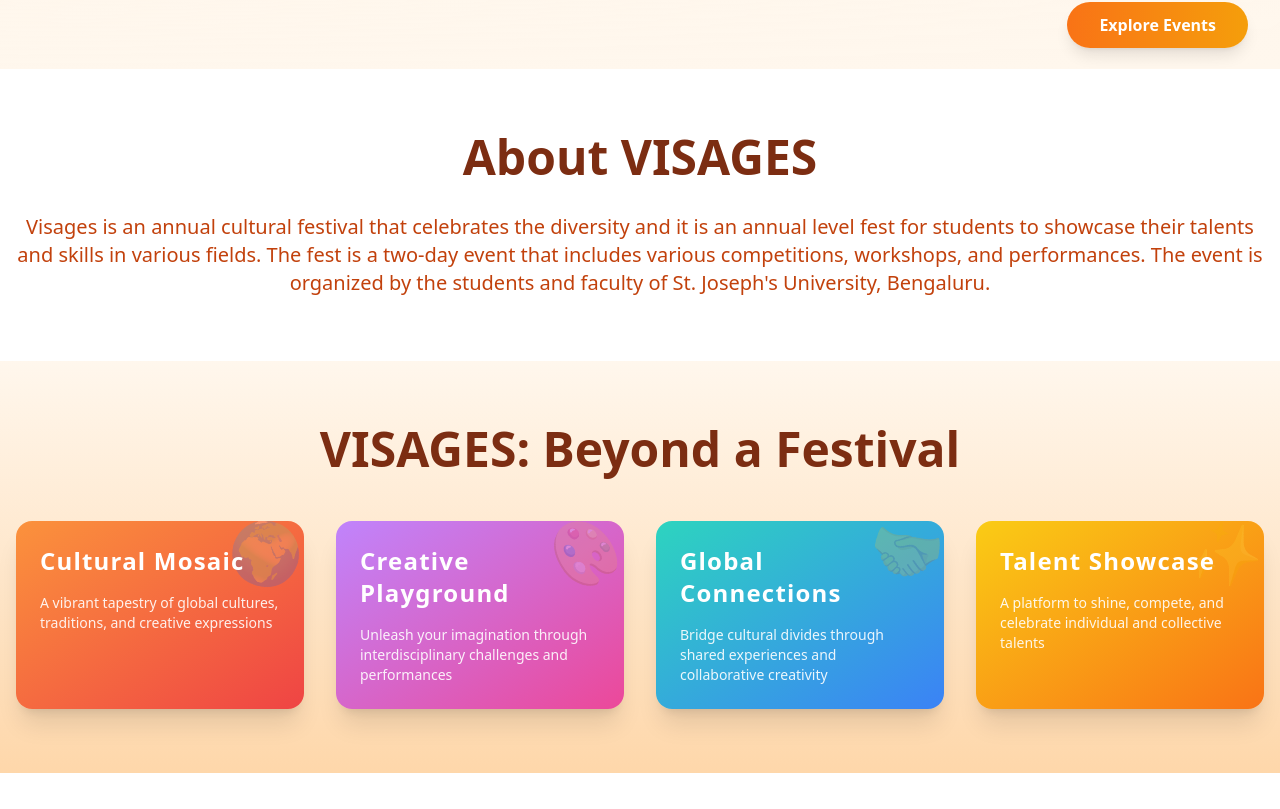
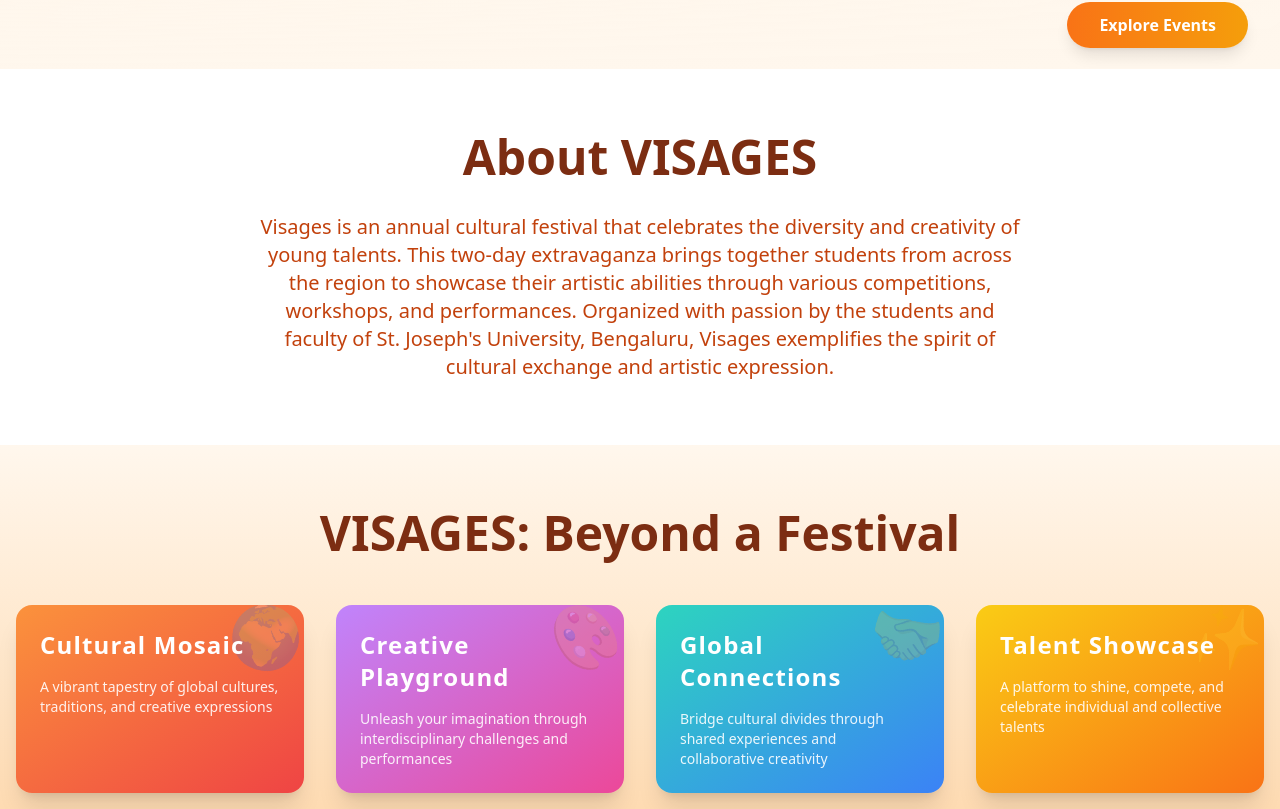
Before and after one commit to ammar-codeable/visages, a React (Vite) app: page / in a window 1280 px wide. Shown: the part 731-1540 px from the top of the page. Built offline with nearby package versions, Linux system fonts and the light colour scheme.

Commit message:
feat: replace Visages component with VisagesHighlights for improved structure and content

```diff
--- a/src/app/routes/home/Home.tsx
+++ b/src/app/routes/home/Home.tsx
@@ -1,9 +1,9 @@
+import AnimatedBackground from "@/components/AnimatedBackground";
 import CountdownTimer from "@/components/CountdownTimer";
-import AnimatedBackground from "@/components/AnimatedBackground";
+import FancyText from "@/components/FancyText";
+import VisagesHighlights from "@/components/VisagesHighlights";
 import { motion } from "motion/react";
 import { Link } from "react-router";
-import Visages from "@/components/Visages";
-import FancyText from "@/components/FancyText";
 
 const Home = () => (
   <div className="relative min-h-screen">
@@ -27,10 +27,7 @@ const Home = () => (
             transition={{ duration: 0.8 }}
           >
             <div className="text-center">
-              <p className="mt-4 font-serif text-3xl text-orange-700 sm:text-5xl">
-                St. Joseph's University
-              </p>
-              <h1 className="h-16 sm:h-20 bg-gradient-to-r from-orange-400 to-amber-500 bg-clip-text text-5xl font-extrabold text-transparent sm:text-7xl ">
+              <h1 className="h-16 bg-gradient-to-r from-orange-400 to-amber-500 bg-clip-text text-5xl font-extrabold text-transparent sm:h-20 sm:text-7xl">
                 Visages 2025
               </h1>
               <div>
@@ -46,56 +43,8 @@ const Home = () => (
         </div>
       </motion.div>
 
-      <motion.div
-        initial={{ opacity: 0 }}
-        whileInView={{ opacity: 1 }}
-        viewport={{ once: true }}
-        className="bg-white py-16"
-      >
-        <div className="container mx-auto px-4">
-          <h2 className="mb-8 text-center text-4xl font-extrabold text-orange-900 sm:text-5xl">
-            About VISAGES
-          </h2>
-          <p className="text-center text-lg text-orange-700 sm:text-xl">
-            Visages is an annual cultural festival that celebrates the diversity and it is an annual level fest for
-            students to showcase their talents and skills in various fields. The fest is a two-day event that includes
-            various competitions, workshops, and performances. The event is organized by the students and faculty of
-            St. Joseph's University, Bengaluru.
-          </p>
-        </div>
-      </motion.div>
+      <VisagesHighlights />
 
-      {/* Cultural Zones */}
-      {/* <motion.div
-        initial={{ opacity: 0 }}
-        whileInView={{ opacity: 1 }}
-        viewport={{ once: true }}
-        className="bg-gradient-to-b from-orange-50 to-orange-200 py-16"
-      >
-        <div className="container mx-auto px-4">
-          <h2 className="mb-8 text-center text-4xl font-extrabold text-orange-900 sm:text-5xl">
-            Major Events or We Can explain about 5 or 4 or any star events
-          </h2>
-
-          <div className="grid grid-cols-1 gap-8 md:grid-cols-2 lg:grid-cols-4">
-            {["Dance", "Music", "Art", "Food"].map((category, index) => (
-              <motion.div
-                key={category}
-                initial={{ scale: 0.9, opacity: 0 }}
-                whileInView={{ scale: 1, opacity: 1 }}
-                transition={{ delay: index * 0.2,type:"spring",stiffness:80 }}
-                className="rounded-xl bg-white p-6 text-orange-800 shadow-lg"
-              >
-                <h4 className="mb-2 text-xl font-semibold">{category}</h4>
-                <p>International {category.toLowerCase()} showcase</p>
-              </motion.div>
-            ))}
-          </div>
-        </div>
-        </motion.div> */}
-         <Visages />
-
-      {/* About the College */}
       <motion.div
         initial={{ opacity: 0 }}
         whileInView={{ opacity: 1 }}
@@ -107,16 +56,15 @@ const Home = () => (
             About St. Joseph's University
           </h2>
           <p className="text-center text-lg text-orange-700 sm:text-xl">
-            St. Joseph's University, Bengaluru, established in 1882, is a premier
-            educational institution recognized for academic excellence and holistic
-            development. Located in the heart of Bangalore, the university carries
-            forward a rich legacy of Jesuit education, fostering innovation,
-            critical thinking, and cultural diversity.
+            St. Joseph's University, Bengaluru, established in 1882, is a
+            premier educational institution recognized for academic excellence
+            and holistic development. Located in the heart of Bangalore, the
+            university carries forward a rich legacy of Jesuit education,
+            fostering innovation, critical thinking, and cultural diversity.
           </p>
         </div>
       </motion.div>
 
-      {/* Cultural Zones */}
       <motion.div
         initial={{ opacity: 0 }}
         whileInView={{ opacity: 1 }}
@@ -170,10 +118,14 @@ const Home = () => (
                 key={feature.title}
                 initial={{ scale: 0.9, opacity: 0 }}
                 whileInView={{ scale: 1, opacity: 1 }}
-                transition={{ delay: index * 0.2, type: "spring", stiffness: 80 }}
-                className="rounded-xl bg-white p-6 shadow-lg hover:shadow-xl transform hover:-translate-y-1 transition duration-300 ease-in-out"
+                transition={{
+                  delay: index * 0.2,
+                  type: "spring",
+                  stiffness: 80,
+                }}
+                className="transform rounded-xl bg-white p-6 shadow-lg transition duration-300 ease-in-out hover:-translate-y-1 hover:shadow-xl"
               >
-                <div className="flex items-center mb-4 text-4xl">
+                <div className="mb-4 flex items-center text-4xl">
                   <span>{feature.icon}</span>
                   <h3 className="ml-4 text-2xl font-bold">{feature.title}</h3>
                 </div>
@@ -185,7 +137,6 @@ const Home = () => (
       </motion.div>
 
       {/* Festival Highlights */}
-
 
       {/* Explore Events Button */}
       <motion.div
--- a/src/components/Visages.tsx
+++ /dev/null
@@ -1,92 +0,0 @@
-import { motion } from "motion/react";
-
-const Visages = () => {
-  const festivalHighlights = [
-    {
-      title: "Cultural Mosaic",
-      description: "A vibrant tapestry of global cultures, traditions, and creative expressions",
-      icon: "🌍",
-      gradient: "from-orange-400 to-red-500"
-    },
-    {
-      title: "Creative Playground",
-      description: "Unleash your imagination through interdisciplinary challenges and performances",
-      icon: "🎨",
-      gradient: "from-purple-400 to-pink-500"
-    },
-    {
-      title: "Global Connections",
-      description: "Bridge cultural divides through shared experiences and collaborative creativity",
-      icon: "🤝",
-      gradient: "from-teal-400 to-blue-500"
-    },
-    {
-      title: "Talent Showcase",
-      description: "A platform to shine, compete, and celebrate individual and collective talents",
-      icon: "✨",
-      gradient: "from-yellow-400 to-orange-500"
-    }
-  ];
-
-  return (
-    <motion.div
-      initial={{ opacity: 0 }}
-      whileInView={{ opacity: 1 }}
-      viewport={{ once: true }}
-      className="bg-gradient-to-b from-orange-50 to-orange-200 py-16"
-    >
-      <div className="container mx-auto px-4">
-        <h2 className="mb-12 text-center text-4xl font-extrabold text-orange-900 sm:text-5xl">
-          VISAGES: Beyond a Festival
-        </h2>
-
-        <div className="grid grid-cols-1 gap-8 md:grid-cols-2 lg:grid-cols-4">
-          {festivalHighlights.map((highlight, index) => (
-            <motion.div
-              key={highlight.title}
-              initial={{
-                scale: 0.9,
-                opacity: 0,
-                y: 50
-              }}
-              whileInView={{
-                scale: 1,
-                opacity: 1,
-                y: 0
-              }}
-              transition={{
-                delay: index * 0.2,
-                type: "spring",
-                stiffness: 100
-              }}
-              whileHover={{
-                scale: 1.05,
-                rotate: 2
-              }}
-              className={`
-                relative overflow-hidden rounded-2xl
-                bg-gradient-to-br ${highlight.gradient}
-                p-6 text-white shadow-xl
-                transform transition-all duration-300
-              `}
-            >
-              <div className="absolute top-0 right-0 text-6xl opacity-20 transform rotate-12">
-                {highlight.icon}
-              </div>
-              <div className="relative z-10">
-                <h3 className="mb-4 text-2xl font-bold tracking-wider">
-                  {highlight.title}
-                </h3>
-                <p className="text-sm opacity-90">
-                  {highlight.description}
-                </p>
-              </div>
-            </motion.div>
-          ))}
-        </div>
-      </div>
-    </motion.div>
-  );
-};
-
-export default Visages;
--- /dev/null
+++ b/src/components/VisagesHighlights.tsx
@@ -0,0 +1,102 @@
+import { motion } from "motion/react";
+
+const VisagesHighlights = () => {
+  const festivalHighlights = [
+    {
+      title: "Cultural Mosaic",
+      description: "A vibrant tapestry of global cultures, traditions, and creative expressions",
+      icon: "🌍",
+      gradient: "from-orange-400 to-red-500"
+    },
+    {
+      title: "Creative Playground",
+      description: "Unleash your imagination through interdisciplinary challenges and performances",
+      icon: "🎨",
+      gradient: "from-purple-400 to-pink-500"
+    },
+    {
+      title: "Global Connections",
+      description: "Bridge cultural divides through shared experiences and collaborative creativity",
+      icon: "🤝",
+      gradient: "from-teal-400 to-blue-500"
+    },
+    {
+      title: "Talent Showcase",
+      description: "A platform to shine, compete, and celebrate individual and collective talents",
+      icon: "✨",
+      gradient: "from-yellow-400 to-orange-500"
+    }
+  ];
+
+  return (
+    <>
+      {/* About Section */}
+      <motion.div
+        initial={{ opacity: 0 }}
+        whileInView={{ opacity: 1 }}
+        viewport={{ once: true }}
+        className="bg-white py-16"
+      >
+        <div className="container mx-auto px-4">
+          <h2 className="mb-8 text-center text-4xl font-extrabold text-orange-900 sm:text-5xl">
+            About VISAGES
+          </h2>
+          <p className="mx-auto max-w-3xl text-center text-lg text-orange-700 sm:text-xl">
+            Visages is an annual cultural festival that celebrates the diversity and
+            creativity of young talents. This two-day extravaganza brings together
+            students from across the region to showcase their artistic abilities through
+            various competitions, workshops, and performances. Organized with passion
+            by the students and faculty of St. Joseph's University, Bengaluru, Visages
+            exemplifies the spirit of cultural exchange and artistic expression.
+          </p>
+        </div>
+      </motion.div>
+
+      {/* Highlights Section */}
+      <motion.div
+        initial={{ opacity: 0 }}
+        whileInView={{ opacity: 1 }}
+        viewport={{ once: true }}
+        className="bg-gradient-to-b from-orange-50 to-orange-200 py-16"
+      >
+        <div className="container mx-auto px-4">
+          <h2 className="mb-12 text-center text-4xl font-extrabold text-orange-900 sm:text-5xl">
+            VISAGES: Beyond a Festival
+          </h2>
+
+          <div className="grid grid-cols-1 gap-8 md:grid-cols-2 lg:grid-cols-4">
+            {festivalHighlights.map((highlight, index) => (
+              <motion.div
+                key={highlight.title}
+                initial={{ scale: 0.9, opacity: 0, y: 50 }}
+                whileInView={{ scale: 1, opacity: 1, y: 0 }}
+                transition={{ delay: index * 0.2, type: "spring", stiffness: 100 }}
+                whileHover={{ scale: 1.05, rotate: 2 }}
+                className={`
+                  relative overflow-hidden rounded-2xl
+                  bg-gradient-to-br ${highlight.gradient}
+                  p-6 text-white shadow-xl
+                  transform transition-all duration-300
+                `}
+              >
+                <div className="absolute top-0 right-0 text-6xl opacity-20 transform rotate-12">
+                  {highlight.icon}
+                </div>
+                <div className="relative z-10">
+                  <h3 className="mb-4 text-2xl font-bold tracking-wider">
+                    {highlight.title}
+                  </h3>
+                  <p className="text-sm opacity-90">
+                    {highlight.description}
+                  </p>
+                </div>
+              </motion.div>
+            ))}
+          </div>
+        </div>
+      </motion.div>
+    </>
+  );
+};
+
+export default VisagesHighlights;
```
